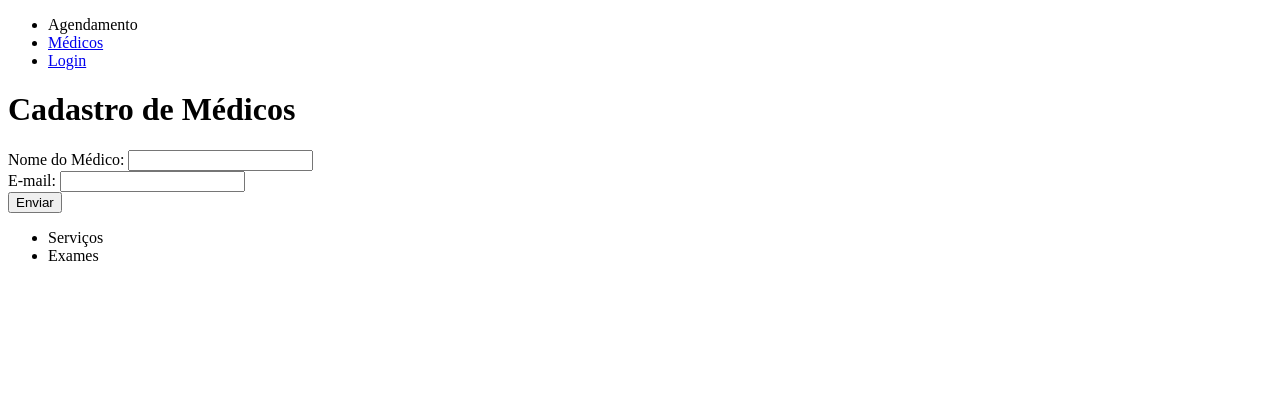
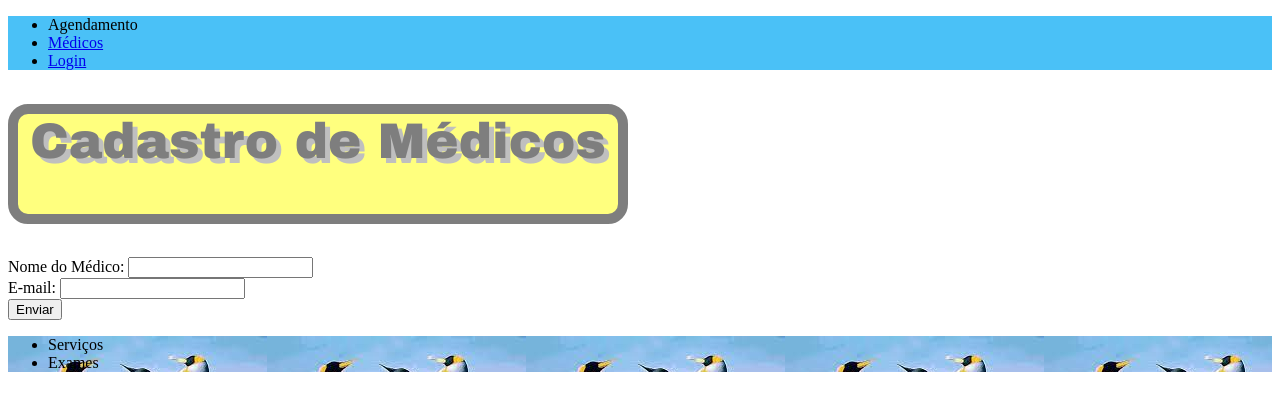
Before and after one commit to robertoyuri/web2022.2, a Django app: page /consultorio/create_doc in a window 1280 px wide. Shown: the top 411 px of the page. Run offline with Django 4.2, Linux system fonts and the light colour scheme.

Commit message:
create css

```diff
--- /dev/null
+++ b/consultorio/static/css/style.css
@@ -0,0 +1,23 @@
+h1{
+    background-color: yellow;
+    width: 600px;
+    height: 100px;
+    border: solid 10px;
+    border-radius: 20px;
+    text-align: center;
+    font-family: "Arial Black";
+    font-size: 50px;
+    text-shadow: 5px 5px gray;
+    opacity: 0.5;
+    visibility: visible;
+}
+
+.menu{
+    background-color: #4ac1f7;
+
+}
+
+.footer{
+    background-image:
+            url("/static/image/image.jpeg");
+}
--- a/consultorio/templates/base.html
+++ b/consultorio/templates/base.html
@@ -4,6 +4,7 @@
 <head>
     <meta charset="UTF-8">
     <title>{% block title %}{% endblock %}</title>
+    <link rel="stylesheet" href="{% static 'css/style.css' %}">
 </head>
 <body>
 {% block menu %}{% endblock %}
--- a/consultorio/templates/menu.html
+++ b/consultorio/templates/menu.html
@@ -1,14 +1,14 @@
 {% extends 'base.html' %}
 {% load static %}
 {% block menu %}
-<ul>
+<ul class="menu">
   <li>Agendamento</li>
   <li><a href="{% url 'create_doc' %}">Médicos</a></li>
   <li><a href="{% url 'login' %}">Login</a></li>
 </ul>
 {% endblock %}
 {% block footer %}
-<ul>
+<ul class="footer">
   <li>Serviços</li>
   <li>Exames</li>
 </ul>
```
Also changed, not shown: 1 other file.
